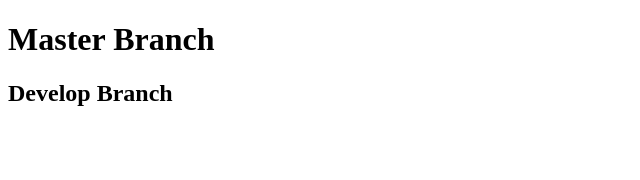
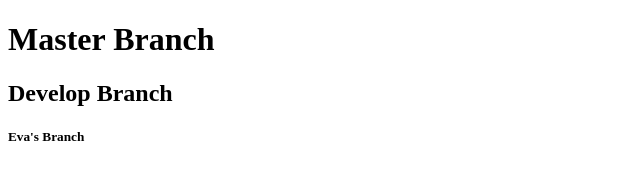
Before and after one commit to hunterfoist/teamGit, a plain HTML site: page index.html in a window 1280 px wide. Shown: the full height of the page, 0-640 px from the left. Drawn offline with Linux system fonts and the light colour scheme.

Commit message:
evas branch

```diff
--- a/index.html
+++ b/index.html
@@ -9,5 +9,8 @@
 <body>
     <h1>Master Branch</h1>
     <h2>Develop Branch</h2>
+
+
+    <h5>Eva's Branch</h5>
 </body>
 </html>
```
